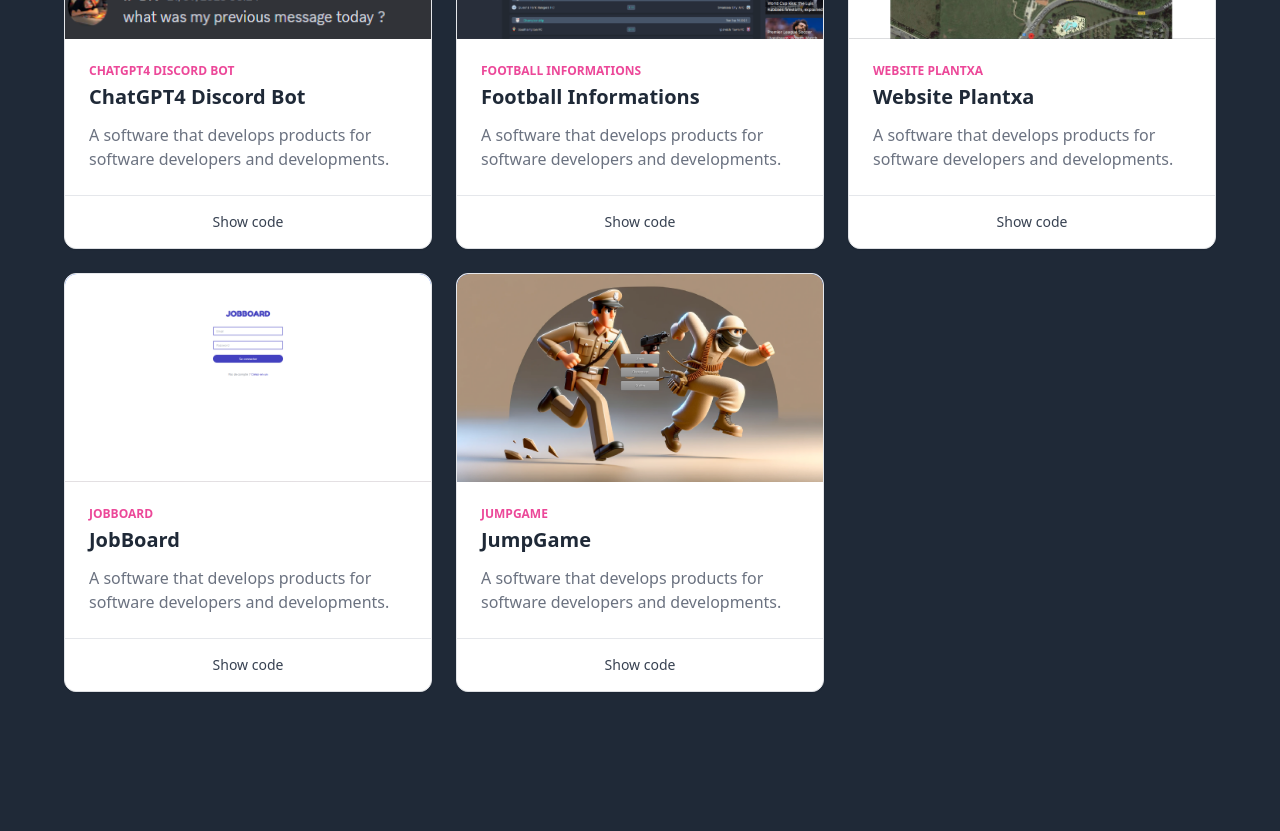
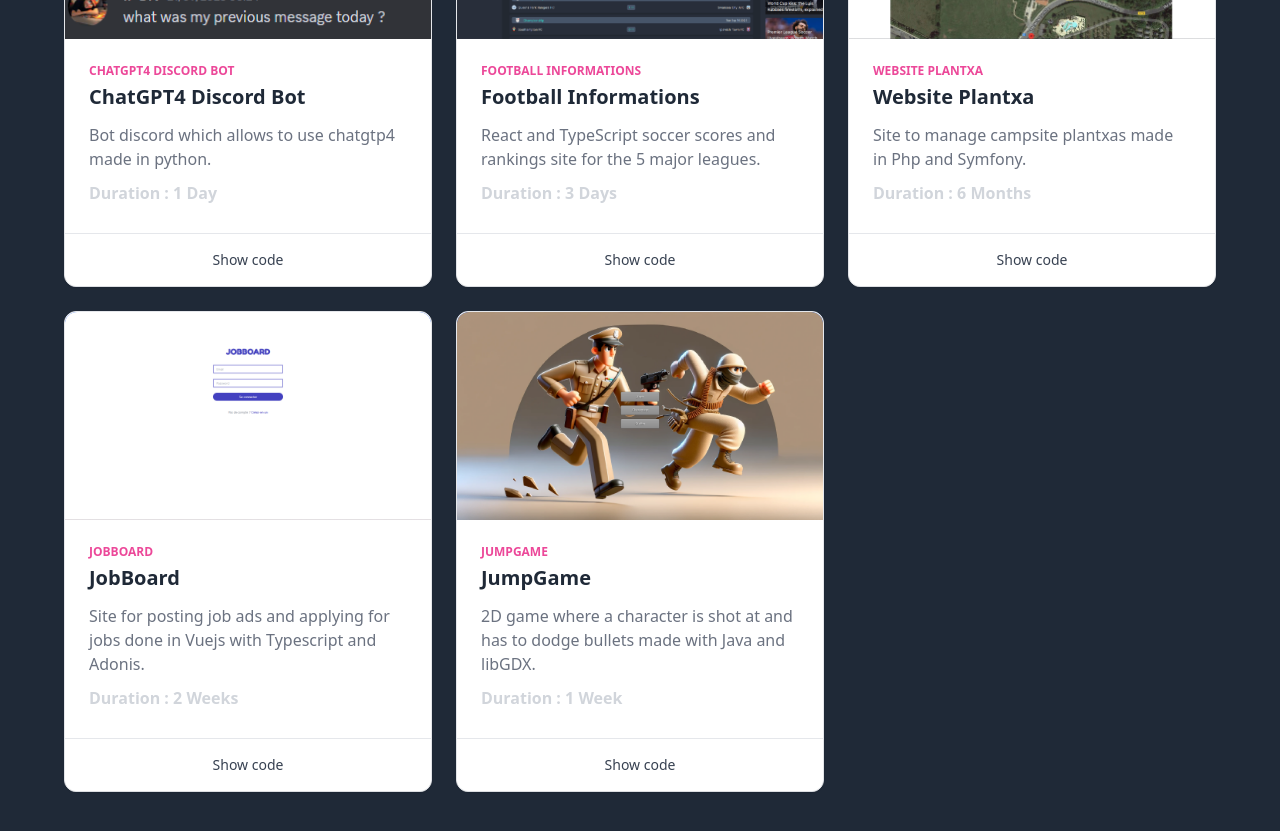
Before and after one commit to antoine-gourgue/portofolio-vuejs, a Vue app: page / in a window 1280 px wide. Shown: the part 1660-2491 px from the top of the page. Built offline with nearby package versions, Linux system fonts and the light colour scheme.

Commit message:
feat: description and duration in cards

```diff
--- a/src/compenents/cards/Cards.vue
+++ b/src/compenents/cards/Cards.vue
@@ -32,8 +32,11 @@
             {{project.name}}
           </h3>
           <p class="mt-3 text-gray-500">
-            A software that develops products for software developers and developments.
+            {{ project.description }}
           </p>
+          <span class="block mb-1 pt-2.5 text-s font-semibold text-gray-300 ">
+          <p> Duration : {{project.duration}}</p>
+        </span>
         </div>
         <div class="mt-auto flex border-t border-gray-200 divide-x divide-gray-200 dark:border-gray-700 dark:divide-gray-700">
           <a
@@ -56,27 +59,37 @@
   {
     name: 'ChatGPT4 Discord Bot',
     url: "https://github.com/antoine-gourgue/chatgpt4-discord-bot",
-    imageUrl: "/images/ChatGPT4-Discord-Bot.png"
+    imageUrl: "/images/ChatGPT4-Discord-Bot.png",
+    description:"Bot discord which allows to use chatgtp4 made in python.",
+    duration:"1 Day"
   },
   {
     name: 'Football Informations',
     url: "https://github.com/antoine-gourgue/football-information-app",
-    imageUrl: "/images/Football-Informations.png"
+    imageUrl: "/images/Football-Informations.png",
+    description:"React and TypeScript soccer scores and rankings site for the 5 major leagues.",
+    duration:"3 Days"
   },
   {
     name: 'Website Plantxa',
     url: "https://github.com/antoine-gourgue/Bts-Final-Froject-Website",
-    imageUrl: "/images/Website-Plantxa.png"
+    imageUrl: "/images/Website-Plantxa.png",
+    description:"Site to manage campsite plantxas made in Php and Symfony.",
+    duration:"6 Months"
   },
   {
   name: 'JobBoard',
     url: "https://github.com/antoine-gourgue/JobBoard",
-    imageUrl: "/images/Jobboard.png"
+    imageUrl: "/images/Jobboard.png",
+    description:"Site for posting job ads and applying for jobs done in Vuejs with Typescript and Adonis.",
+    duration:"2 Weeks"
 },
   {
     name: 'JumpGame',
     url: "https://github.com/antoine-gourgue/JumpGame",
-    imageUrl: "/images/JumpGame.png"
+    imageUrl: "/images/JumpGame.png",
+    description:"2D game where a character is shot at and has to dodge bullets made with Java and libGDX.",
+    duration:"1 Week"
   }
 ]
 
```
